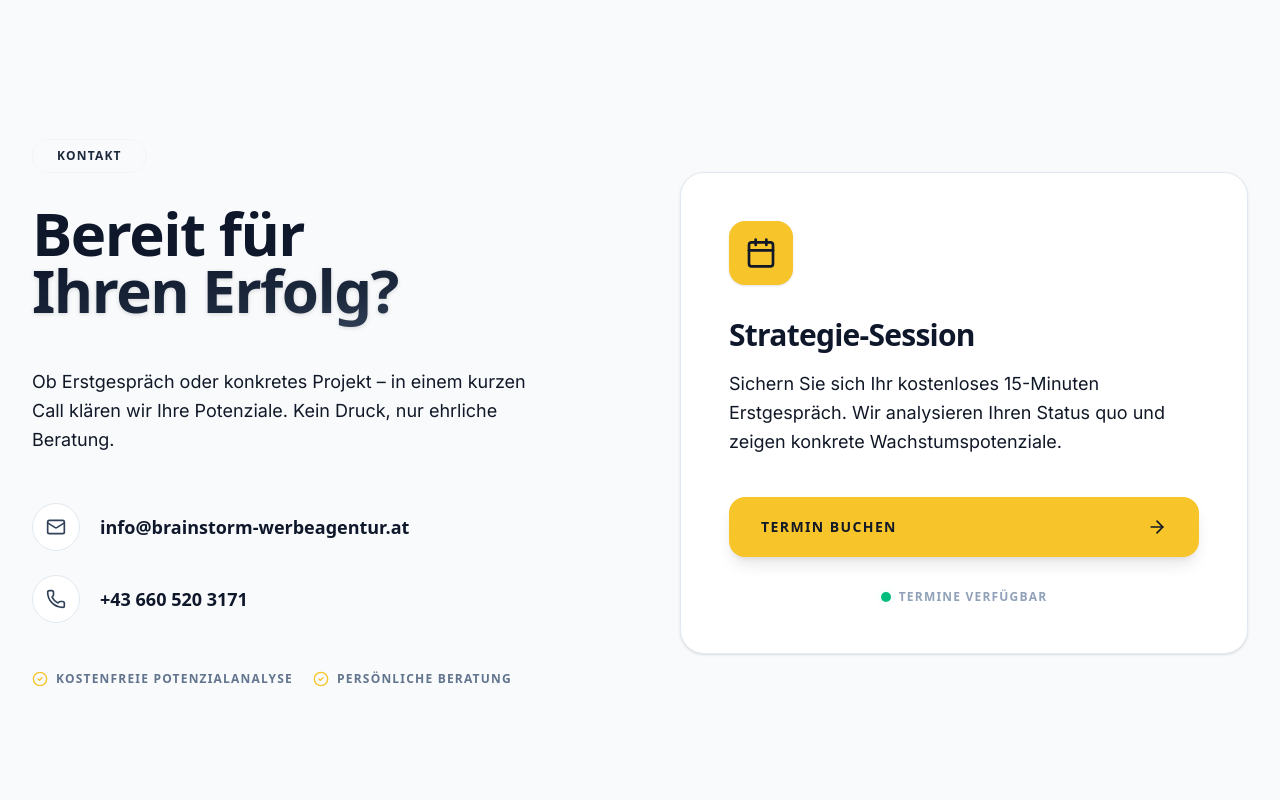
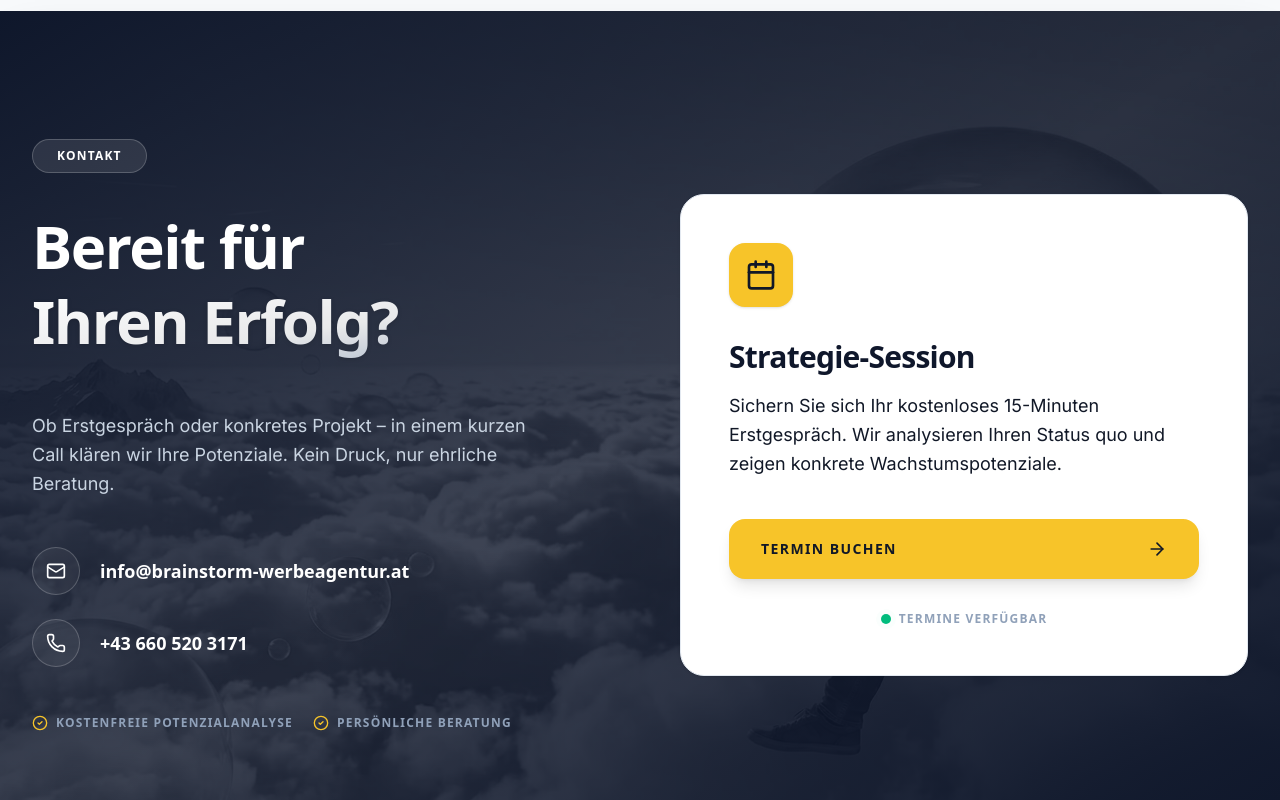
Before and after one commit to brainstormandi/brainstorm-ki-marketingagentur, a Next.js app: page /werbeagentur-linz in a window 1280 px wide. Shown: the part 4520-5320 px from the top of the page. Built offline with nearby package versions, Linux system fonts and the light colour scheme.

Commit message:
style: fix headline clipping/overlapping globally and restore background image in contact section

```diff
--- a/app/components/Contact.tsx
+++ b/app/components/Contact.tsx
@@ -3,37 +3,50 @@ import React from 'react';
 import { CONTACT_INFO } from '../constants';
 import { Mail, Phone, Calendar, ArrowRight, CheckCircle2 } from 'lucide-react';
 import ScrollReveal from './ScrollReveal';
+import Image from 'next/image';
 
 const Contact = () => {
     return (
-        <section id="contact" className="scroll-mt-32 py-32 relative bg-[#F8FAFC]">
+        <section id="contact" className="scroll-mt-32 py-32 relative overflow-hidden bg-slate-900 shadow-2xl">
+            {/* Background Image */}
+            <div className="absolute inset-0 z-0">
+                <Image
+                    src="/bilder/ki-agentur-hg-andi.webp"
+                    alt="BrainStorm KI Agentur Hintergrund"
+                    fill
+                    className="object-cover opacity-20 grayscale"
+                    priority
+                />
+                <div className="absolute inset-0 bg-gradient-to-br from-slate-900 via-transparent to-slate-900"></div>
+            </div>
+
             <div className="max-w-7xl mx-auto px-4 sm:px-6 lg:px-8 relative z-10">
                 <div className="grid lg:grid-cols-2 gap-20 items-center">
                     <ScrollReveal animation="reveal-right">
-                        <div className="inline-flex items-center px-6 py-2 rounded-full bg-slate-50 text-slate-800 font-bold text-xs mb-6 sm:mb-8 uppercase tracking-widest border border-slate-100">Kontakt</div>
-                        <h2 className="text-4xl sm:text-5xl lg:text-6xl font-black text-slate-900 tracking-tight leading-[0.95] mb-8">
+                        <div className="inline-flex items-center px-6 py-2 rounded-full bg-white/10 text-white font-bold text-xs mb-6 sm:mb-8 uppercase tracking-widest border border-white/20 backdrop-blur-sm">Kontakt</div>
+                        <h2 className="text-4xl sm:text-5xl lg:text-6xl font-black text-white tracking-tight leading-tight py-1 mb-8">
                             <span className="font-sans block">Bereit für</span>
-                            <span className="font-sans block text-transparent bg-clip-text bg-gradient-to-br from-slate-900 via-slate-800 to-slate-600 drop-shadow-sm pb-2 sm:pb-4">Ihren Erfolg?</span>
+                            <span className="font-sans block text-transparent bg-clip-text bg-gradient-to-br from-white via-white/90 to-slate-400 drop-shadow-sm pb-2 sm:pb-4">Ihren Erfolg?</span>
                         </h2>
 
-                        <p className="text-[#111827] text-lg leading-relaxed mb-12 max-w-lg font-body">
+                        <p className="text-slate-300 text-lg leading-relaxed mb-12 max-w-lg font-body">
                             Ob Erstgespräch oder konkretes Projekt – in einem kurzen Call klären wir Ihre Potenziale. Kein Druck, nur ehrliche Beratung.
                         </p>
 
                         <div className="space-y-6 mb-12">
                             <a href={`mailto:${CONTACT_INFO.email}`} className="flex items-center gap-5 group">
-                                <div className="w-12 h-12 rounded-full border border-slate-200 flex items-center justify-center text-slate-700 bg-white group-hover:bg-accent group-hover:border-accent transition-all duration-300 shrink-0">
+                                <div className="w-12 h-12 rounded-full border border-white/20 flex items-center justify-center text-white bg-white/5 backdrop-blur-sm group-hover:bg-accent group-hover:border-accent transition-all duration-300 shrink-0">
                                     <Mail className="w-5 h-5 group-hover:text-primary transition-colors" />
                                 </div>
-                                <div className="text-lg font-bold text-slate-900 group-hover:text-accent transition-colors">
+                                <div className="text-lg font-bold text-white group-hover:text-accent transition-colors">
                                     {CONTACT_INFO.email}
                                 </div>
                             </a>
                             <a href={`tel:${CONTACT_INFO.phone.replace(/\s/g, '')}`} className="flex items-center gap-5 group">
-                                <div className="w-12 h-12 rounded-full border border-slate-200 flex items-center justify-center text-slate-700 bg-white group-hover:bg-accent group-hover:border-accent transition-all duration-300 shrink-0">
+                                <div className="w-12 h-12 rounded-full border border-white/20 flex items-center justify-center text-white bg-white/5 backdrop-blur-sm group-hover:bg-accent group-hover:border-accent transition-all duration-300 shrink-0">
                                     <Phone className="w-5 h-5 group-hover:text-primary transition-colors" />
                                 </div>
-                                <div className="text-lg font-bold text-slate-900 group-hover:text-accent transition-colors">
+                                <div className="text-lg font-bold text-white group-hover:text-accent transition-colors">
                                     {CONTACT_INFO.phone}
                                 </div>
                             </a>
@@ -42,7 +55,7 @@ const Contact = () => {
                         {/* Trust signals */}
                         <div className="flex flex-wrap gap-5">
                             {["Kostenfreie Potenzialanalyse", "Persönliche Beratung"].map((t, i) => (
-                                <div key={i} className="flex items-center gap-2 text-xs font-bold text-slate-500 uppercase tracking-widest">
+                                <div key={i} className="flex items-center gap-2 text-xs font-bold text-slate-400 uppercase tracking-widest">
                                     <CheckCircle2 className="w-4 h-4 text-accent" />
                                     {t}
                                 </div>
--- a/app/page.tsx
+++ b/app/page.tsx
@@ -47,7 +47,7 @@ export default function Home() {
                 <div className="inline-flex items-center px-6 py-2 rounded-full bg-slate-50 text-slate-800 font-bold text-xs mb-6 sm:mb-8 uppercase tracking-widest border border-slate-100">
                   Erfolge
                 </div>
-                <h2 className="text-4xl sm:text-5xl lg:text-6xl font-black text-slate-900 tracking-tight leading-[0.95] mb-5">
+                <h2 className="text-4xl sm:text-5xl lg:text-6xl font-black text-slate-900 tracking-tight leading-tight py-1 mb-5">
                   <span className="font-sans block">Überzeugte KMUs</span>
                   <span className="font-sans block text-transparent bg-clip-text bg-gradient-to-br from-slate-900 via-slate-800 to-slate-600 drop-shadow-sm pb-2">in ganz Österreich</span>
                 </h2>
```
